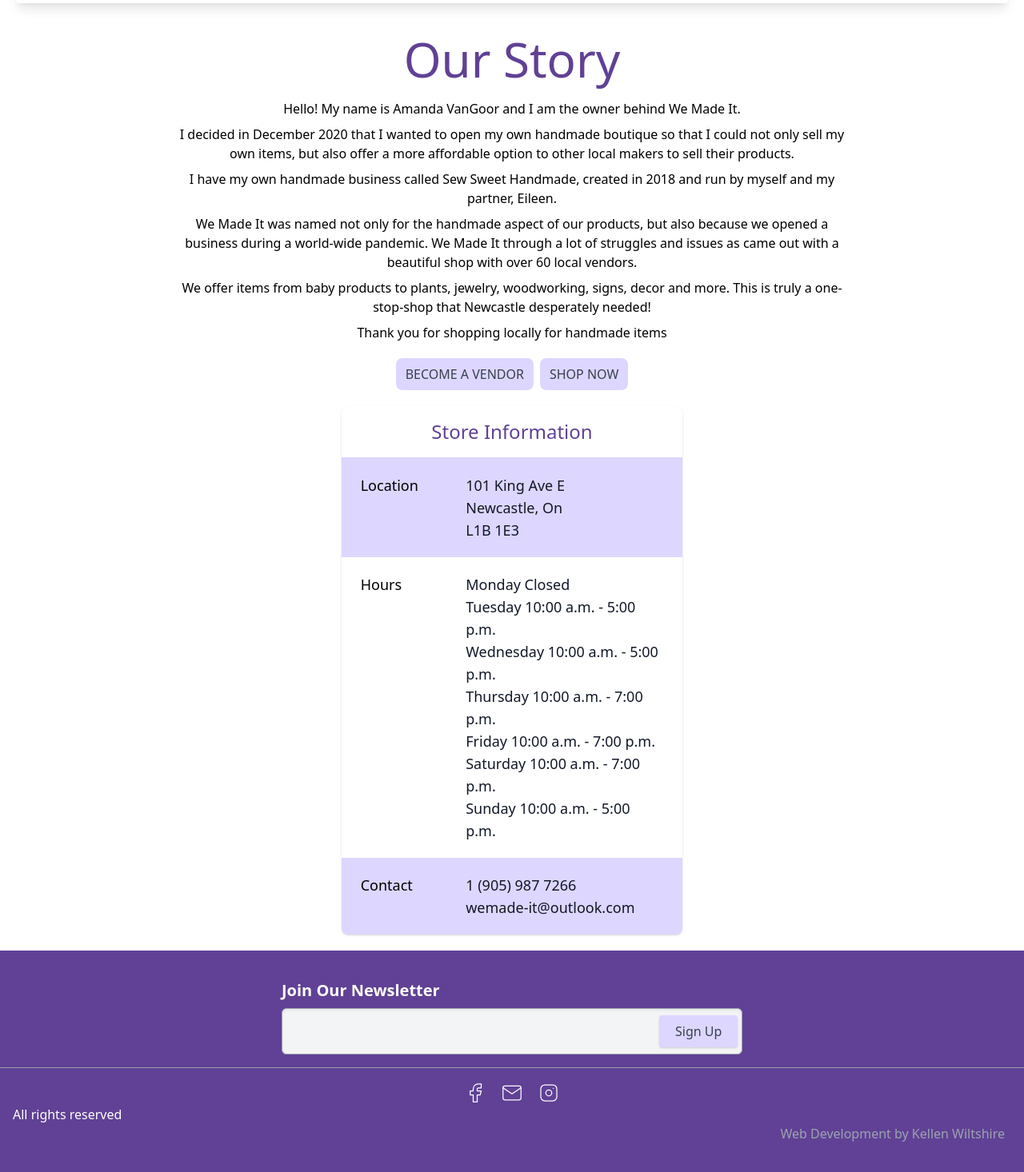
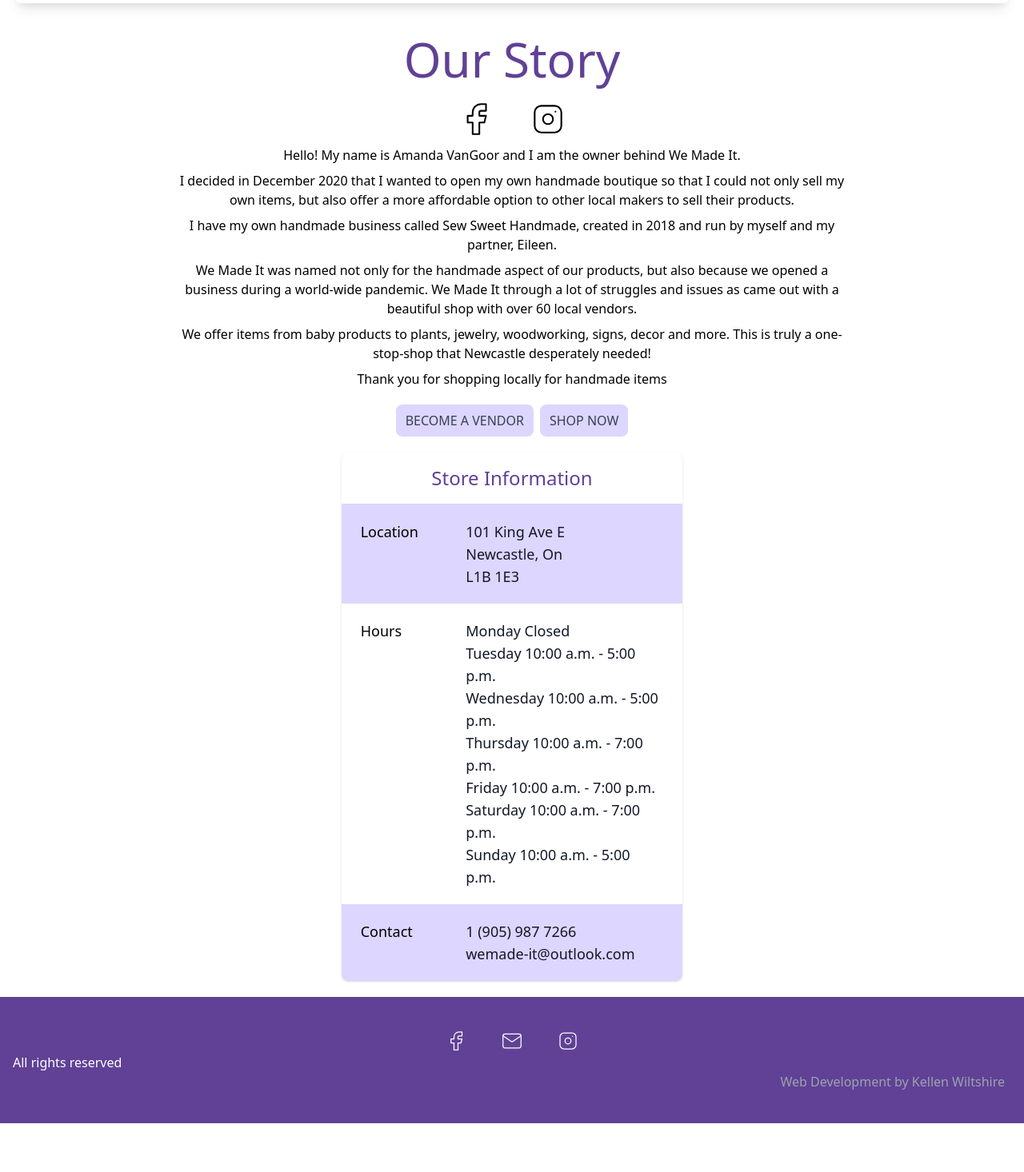
Before and after one commit to kellenwiltshire/we-made-it, a Next.js app: page / in a window 1280 px wide. Shown: the part 936-2402 px from the top of the page at 80% size. After the commit the page ends 2341 px from the top, so only its background shows below. Built offline with nearby package versions, Linux system fonts and the light colour scheme.

Commit message:
Vendor Form add

```diff
--- a/VendorList/VendorList.js
+++ b/VendorList/VendorList.js
@@ -13,7 +13,8 @@ export const vendors = [
 	{
 		vendor: 'Ammicala Creations',
 		owner: '',
-		image: '',
+		image:
+			'https://we-made-it.s3.us-east-2.amazonaws.com/Vendor+Photos/ammicalacreations.jpg',
 	},
 	{
 		vendor: 'Ariana Jewelry',
@@ -118,12 +119,6 @@ export const vendors = [
 			'https://we-made-it.s3.us-east-2.amazonaws.com/Vendor+Photos/coppercole.jpg',
 	},
 	{
-		vendor: 'Creatiffaty',
-		owner: '',
-		image:
-			'https://we-made-it.s3.us-east-2.amazonaws.com/Vendor+Photos/creatiffaty.jpg',
-	},
-	{
 		vendor: 'Dance With Me',
 		owner: '',
 		image: '',
@@ -195,7 +190,8 @@ export const vendors = [
 	{
 		vendor: 'Jam Designs',
 		owner: '',
-		image: '',
+		image:
+			'https://we-made-it.s3.us-east-2.amazonaws.com/Vendor+Photos/jamdesigns.jpg',
 	},
 	{
 		vendor: "Jim's Garage Creations",
@@ -261,7 +257,8 @@ export const vendors = [
 	{
 		vendor: 'Of The North',
 		owner: '',
-		image: '',
+		image:
+			'https://we-made-it.s3.us-east-2.amazonaws.com/Vendor+Photos/ofthenorth.jpg',
 	},
 	{
 		vendor: 'One Of A Kind Gifts by Joanna',
@@ -318,11 +315,6 @@ export const vendors = [
 		owner: '',
 		image:
 			'https://we-made-it.s3.us-east-2.amazonaws.com/Vendor+Photos/simplysluggish.jpg',
-	},
-	{
-		vendor: 'Soap of the North',
-		owner: '',
-		image: '',
 	},
 	{
 		vendor: 'Stick Stuff Studio',
--- a/components/About/AboutStore.js
+++ b/components/About/AboutStore.js
@@ -5,6 +5,46 @@ function AboutStore() {
 	return (
 		<div className='w-full flex justify-center'>
 			<div className='container flex flex-row flex-wrap justify-center'>
+				<div className='w-full flex justify-center'>
+					<div className='flex items-center'>
+						<a href='https://www.facebook.com/wemadeit.newcastle'>
+							<svg
+								xmlns='http://www.w3.org/2000/svg'
+								className='icon icon-tabler icon-tabler-brand-facebook mx-5 mb-2 hover:bg-purple-200 rounded-lg'
+								width='50'
+								height='50'
+								viewBox='0 0 24 24'
+								strokeWidth='1'
+								stroke='#000000'
+								fill='none'
+								strokeLinecap='round'
+								strokeLinejoin='round'
+							>
+								<path stroke='none' d='M0 0h24v24H0z' fill='none' />
+								<path d='M7 10v4h3v7h4v-7h3l1 -4h-4v-2a1 1 0 0 1 1 -1h3v-4h-3a5 5 0 0 0 -5 5v2h-3' />
+							</svg>
+						</a>
+						<a href='https://www.instagram.com/wemadeit.newcastle/'>
+							<svg
+								xmlns='http://www.w3.org/2000/svg'
+								className='icon icon-tabler icon-tabler-brand-instagram mx-5 mb-2 hover:bg-purple-200 rounded-lg'
+								width='50'
+								height='50'
+								viewBox='0 0 24 24'
+								strokeWidth='1'
+								stroke='#000000'
+								fill='none'
+								strokeLinecap='round'
+								strokeLinejoin='round'
+							>
+								<path stroke='none' d='M0 0h24v24H0z' fill='none' />
+								<rect x='4' y='4' width='16' height='16' rx='4' />
+								<circle cx='12' cy='12' r='3' />
+								<line x1='16.5' y1='7.5' x2='16.5' y2='7.501' />
+							</svg>
+						</a>
+					</div>
+				</div>
 				<div className='w-full mx-3 md:w-2/3 text-xs md:text-base text-center leading-loose md:space-y-2'>
 					<p>
 						Hello! My name is Amanda VanGoor and I am the owner behind We Made
--- a/components/Layout/Footer.js
+++ b/components/Layout/Footer.js
@@ -3,33 +3,13 @@ import React from 'react';
 function Footer() {
 	return (
 		<footer className='bg-dark-purple w-full py-6 px-4 '>
-			<div className='px-4 pt-3 pb-4 border-b -mx-4 border-gray-400'>
-				<div className='max-w-xl mx-auto'>
-					<h2 className='text-xl text-left inline-block font-semibold text-white'>
-						Join Our Newsletter
-					</h2>
-
-					<form action='#' className='mt-2'>
-						<div className='flex items-center'>
-							<input
-								type='email'
-								className='w-full px-2 py-4 mr-2  bg-gray-100 shadow-inner rounded-md border border-gray-400 focus:outline-none'
-								required
-							/>
-							<button className='bg-purple-200 text-gray-700 px-5 py-2 rounded shadow -ml-28 hover:bg-purple-700 hover:text-gray-200 transition ease-in-out duration-300'>
-								Sign Up
-							</button>
-						</div>
-					</form>
-				</div>
-			</div>
 			<div className='w-full flex flex-col my-4'>
 				<div className='w-full flex justify-center'>
 					<div className='flex items-center'>
 						<a href='https://www.facebook.com/wemadeit.newcastle'>
 							<svg
 								xmlns='http://www.w3.org/2000/svg'
-								className='icon icon-tabler icon-tabler-brand-facebook mx-2'
+								className='icon icon-tabler icon-tabler-brand-facebook mx-5'
 								width='30'
 								height='30'
 								viewBox='0 0 24 24'
@@ -46,7 +26,7 @@ function Footer() {
 						<a href='#'>
 							<svg
 								xmlns='http://www.w3.org/2000/svg'
-								className='icon icon-tabler icon-tabler-mail mx-2'
+								className='icon icon-tabler icon-tabler-mail mx-5'
 								width='30'
 								height='30'
 								viewBox='0 0 24 24'
@@ -64,7 +44,7 @@ function Footer() {
 						<a href='https://www.instagram.com/wemadeit.newcastle/'>
 							<svg
 								xmlns='http://www.w3.org/2000/svg'
-								className='icon icon-tabler icon-tabler-brand-instagram mx-2'
+								className='icon icon-tabler icon-tabler-brand-instagram mx-5'
 								width='30'
 								height='30'
 								viewBox='0 0 24 24'
--- a/components/Product/ProductCards.js
+++ b/components/Product/ProductCards.js
@@ -1,8 +1,9 @@
 import React, { useState } from 'react';
 import Link from 'next/link';
 
-function ProductCards({ itemID, title, item, price }) {
-	const [image, setImage] = useState('/pictureComingSoon.png');
+function ProductCards({ itemID, title, item, price, defaultImage }) {
+	const [image, setImage] = useState(defaultImage);
+
 	if (item.imageId) {
 		fetch('https://we-made-it-api.herokuapp.com/imageRequest', {
 			method: 'post',
@@ -24,8 +25,8 @@ function ProductCards({ itemID, title, item, price }) {
 				query: { product: itemID },
 			}}
 		>
-			<a className='flex flex-wrap bg-white w-28 sm:w-40 md:w-80 md:shadow-lg cursor-pointer rounded transform hover:scale-105 duration-300 ease-in-out md:m-5'>
-				<div className='flex flex-wrap bg-white w-28 sm:w-40 md:w-80 shadow cursor-pointer rounded m-5'>
+			<a className='flex flex-wrap bg-white w-36 sm:w-40 md:w-80 md:shadow-lg cursor-pointer rounded transform hover:scale-105 duration-300 ease-in-out md:m-5'>
+				<div className='flex flex-wrap bg-white w-36 sm:w-40 md:w-80 shadow cursor-pointer rounded m-5'>
 					<div>
 						<img src={image} alt='' width='600px' height='auto' />
 					</div>
--- a/components/Vendor/VendorCards.js
+++ b/components/Vendor/VendorCards.js
@@ -1,7 +1,7 @@
 import React from 'react';
 import Link from 'next/link';
 
-function VendorCards({ vendor, image, owner }) {
+function VendorCards({ vendor, image }) {
 	return (
 		<div className='flex flex-wrap bg-white w-28 sm:w-40 md:w-80 shadow-lg rounded transform hover:scale-105 duration-300 ease-in-out m-1 md:m-5'>
 			<div className='flex flex-wrap bg-white w-28 sm:w-40 md:w-80 shadow rounded m-5'>
@@ -22,9 +22,6 @@ function VendorCards({ vendor, image, owner }) {
 				<h2 className='text-xs sm:text-base md:text-xl uppercase text-center w-full'>
 					{vendor}
 				</h2>
-				<h2 className='text-xs sm:text-base md:text-xl text-center w-full'>
-					{owner}
-				</h2>
 			</div>
 		</div>
 	);
--- a/components/Vendor/VendorList.js
+++ b/components/Vendor/VendorList.js
@@ -10,7 +10,6 @@ function VendorList({ vendors }) {
 						<VendorCards
 							vendor={vendors[i].vendor}
 							image={vendors[i].image}
-							owner={vendors[i].owner}
 							key={i}
 						/>
 					);
--- a/package.json
+++ b/package.json
@@ -9,6 +9,7 @@
 		"postbuild": "next-sitemap --config sitemap.js"
 	},
 	"dependencies": {
+		"@formspree/react": "^2.2.3",
 		"@tailwindcss/forms": "^0.2.1",
 		"autoprefixer": "^10.2.4",
 		"next": "10.0.7",
--- a/pages/Shop/[...cat].js
+++ b/pages/Shop/[...cat].js
@@ -1,4 +1,4 @@
-import React from 'react';
+import React, { useState, useEffect } from 'react';
 import Headers from '../../components/Layout/Headers';
 import Layout from '../../components/Layout/Layout';
 import ProductCards from '../../components/Product/ProductCards';
@@ -7,26 +7,33 @@ import Pagination from '../../components/Layout/Pagination';
 
 export default function ShopCategories({ data, cat, name, cart }) {
 	if (data) {
-		let items = data.items.objects;
+		const [items, setItems] = useState([]);
+		const dataItems = data.items.objects;
+		useEffect(() => {
+			setItems(dataItems);
+		}, [data]);
 		let currentCursor = data.items.cursor;
+		console.log(items);
 		return (
 			<Layout cart={cart} title={`${name} || We Made It`}>
 				<Headers title={name} />
 				{/* <CategorySelect /> */}
 				<Pagination currentCursor={currentCursor} name={name} cat={cat} />
-				<div className='container m-1 sm:m-5 flex flex-row flex-wrap justify-center w-full font-body'>
+				<div className='container m-1 lg:m-5 flex flex-row flex-wrap justify-center w-full font-body'>
 					{items.map((list, i) => {
 						let price = (
 							items[i].itemData.variations[0].itemVariationData.priceMoney
 								.amount / 100
 						).toFixed(2);
+
 						return (
 							<ProductCards
 								item={items[i]}
 								title={items[i].itemData.name}
-								key={i}
+								key={items[i].id}
 								itemID={items[i].id}
 								price={price}
+								defaultImage='/pictureComingSoon.png'
 							/>
 						);
 					})}
@@ -62,6 +69,7 @@ export async function getServerSideProps({ query }) {
 				}),
 			});
 			const data = await res.json();
+
 			return {
 				props: { data, cat, name },
 			};
--- a/pages/checkout/checkoutCompleted.js
+++ b/pages/checkout/checkoutCompleted.js
@@ -1,11 +1,12 @@
 import React from 'react';
 import Headers from '../../components/Layout/Headers';
 import Layout from '../../components/Layout/Layout';
-import CheckoutCard from '../../components/Checkout/CheckoutCard';
-import { useRouter } from 'next/router';
 
 export default function ShopCategories({ cart, setCart }) {
-	setCart([]);
+	const resetCart = () => {
+		setCart([]);
+	};
+
 	return (
 		<Layout cart={cart} title='Checkout Completed || We Made It'>
 			<Headers title='Checkout Completed!' />
```
Also changed, not shown: components/Forms/BecomeVendor.js (+21 -1 lines), 1 other file (tests, documents, lock files or other folders).
